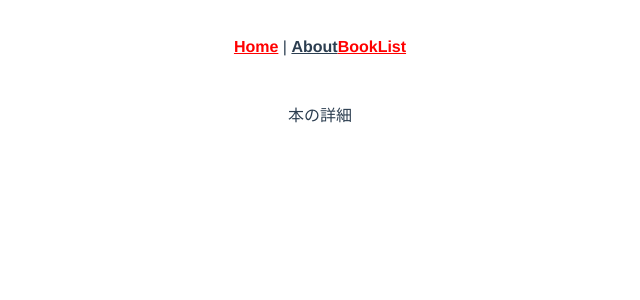
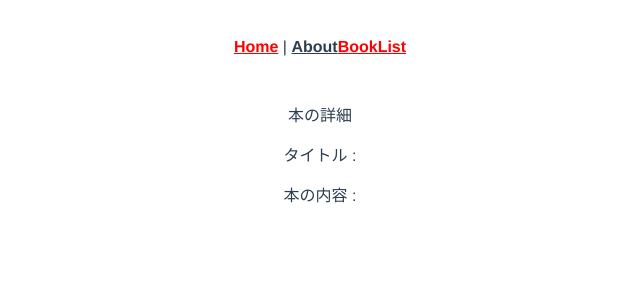
Before and after one commit to akadashiso/udemy-vuejs2-section7, a Vue app in the folder vuerouter/: page /book/1 in a window 1280 px wide. Shown: the top 300 px of the page, without its empty margins (320-960 px from the left). Built offline with nearby package versions, Linux system fonts and the light colour scheme.

Commit message:
[Finish]Section7-90 : 動的パラメータ+props その2

```diff
--- a/vuerouter/src/components/BookDetail.vue
+++ b/vuerouter/src/components/BookDetail.vue
@@ -1,15 +1,20 @@
 <template>
   <div>
     <p>本の詳細</p>
+    <p>タイトル : {{ title }}</p>
+    <p>本の内容 : {{ content }}</p>
   </div>
 </template>
 
 <script>
 export default {
-
-}
+  props: {
+    id: Number,
+    title: String,
+    content: String,
+  },
+};
 </script>
 
 <style>
-
 </style>
--- a/vuerouter/src/router/index.js
+++ b/vuerouter/src/router/index.js
@@ -28,7 +28,11 @@ const routes = [
   {
     path: '/book/:id',
     name: 'Book',
-    component: BookDetail
+    component: BookDetail,
+    props: route => ({
+      id: route.params.id,
+      title: route.params.title,
+      content: route.params.content })
   }
 ]
 
--- a/vuerouter/src/views/BookList.vue
+++ b/vuerouter/src/views/BookList.vue
@@ -26,6 +26,14 @@ export default {
     showBookDetail(id) {
       this.bookIndex = id - 1;
       console.log(this.bookIndex);
+      this.$router.push({
+        name: "Book",
+        params: {
+          id: this.books[this.bookIndex].id,
+          title: this.books[this.bookIndex].title,
+          content: this.books[this.bookIndex].content,
+        },
+      });
     },
   },
 };
```
